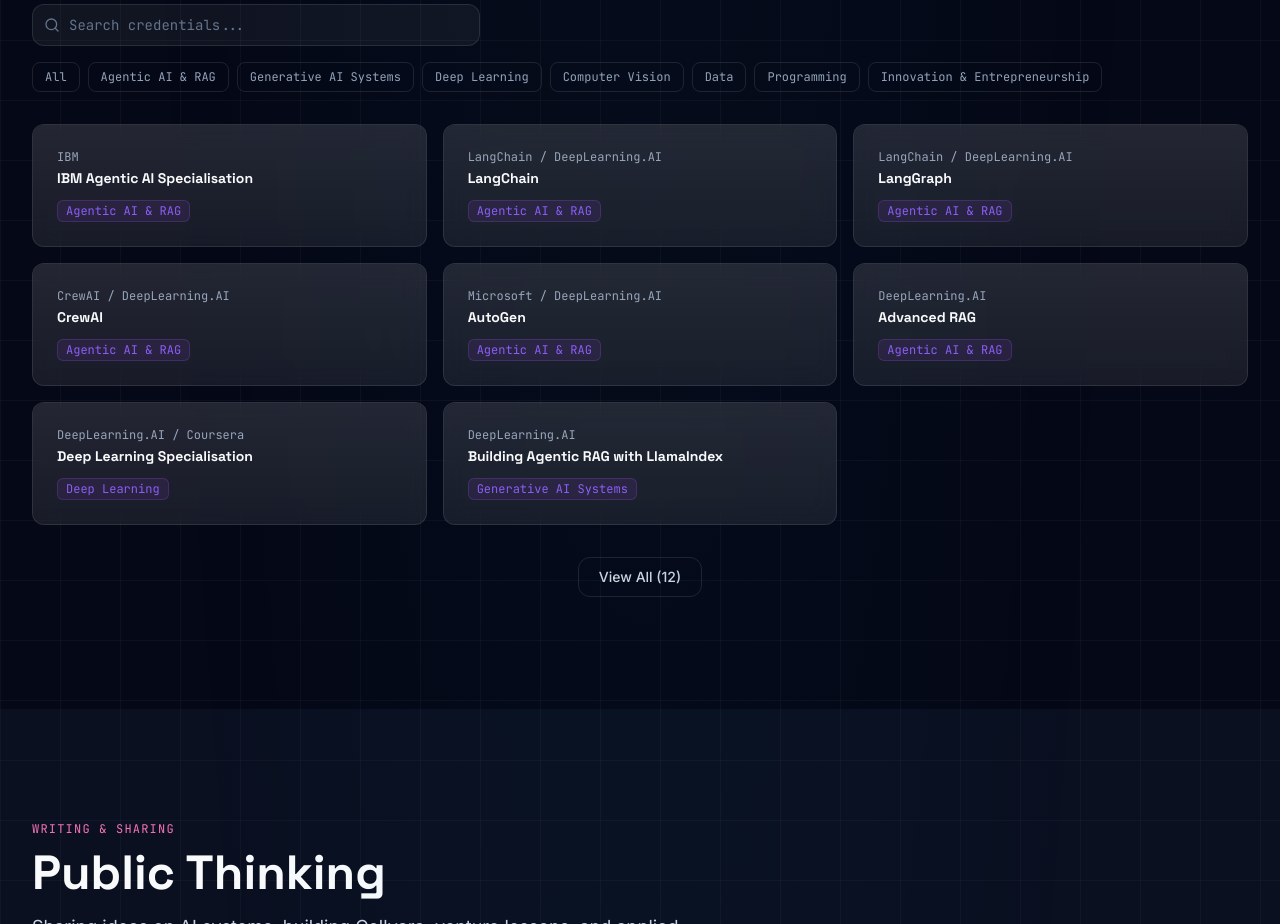
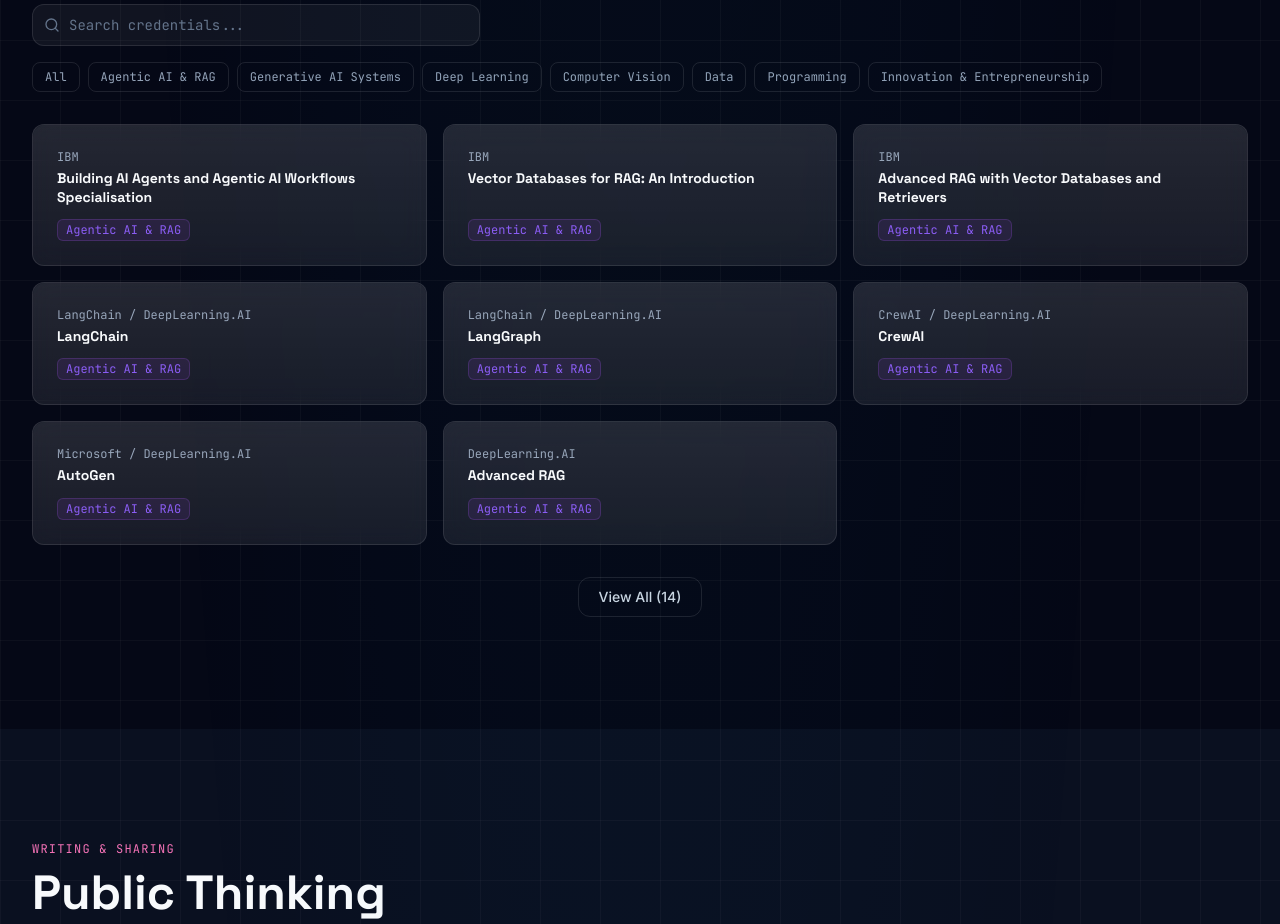
Before and after one commit to PRONGS-CHIRAG/chirag_os, a Next.js app: page / in a window 1280 px wide. Shown: the part 10280-11204 px from the top of the page. Built offline with nearby package versions, Linux system fonts and the light colour scheme.

Commit message:
Updated credentials  section first 3 certificates

```diff
--- a/src/content/credentials.ts
+++ b/src/content/credentials.ts
@@ -3,14 +3,36 @@ import type { CredentialItem } from "@/lib/types";
 export const CREDENTIALS: CredentialItem[] = [
   {
     id: "ibm-agentic-ai",
-    title: "IBM Agentic AI Specialisation",
+    title: "Building AI Agents and  Agentic AI Workflows Specialisation",
     issuer: "IBM",
     category: "Agentic AI & RAG",
-    credentialId: "needs-review",
-    verifyUrl: "needs-review",
-    verificationStatus: "needs-review",
+    credentialId: "JYVU7YZIN3XW",
+    verifyUrl: "",
+    verificationStatus: "verified-public",
     featured: true,
     tags: ["Agentic AI", "IBM"],
+  },
+  {
+    id: "ibm-vector-dbs",
+    title: "Vector Databases for RAG: An Introduction",
+    issuer: "IBM",
+    category: "Agentic AI & RAG",
+    credentialId: "JOM77NSV65ZB",
+    verifyUrl: "",
+    verificationStatus: "verified-public",
+    featured: true,
+    tags: ["IBM","RAG", "Vector Databases"],
+  },
+  {
+    id: "ibm-advanced-vector-dbs",
+    title: "Advanced RAG with Vector Databases and Retrievers",
+    issuer: "IBM",
+    category: "Agentic AI & RAG",
+    credentialId: "96M2T7RXNQ7B",
+    verifyUrl: "",
+    verificationStatus: "verified-public",
+    featured: true,
+    tags: ["IBM","RAG", "Vector Databases"],
   },
   {
     id: "langchain-cert",
```
